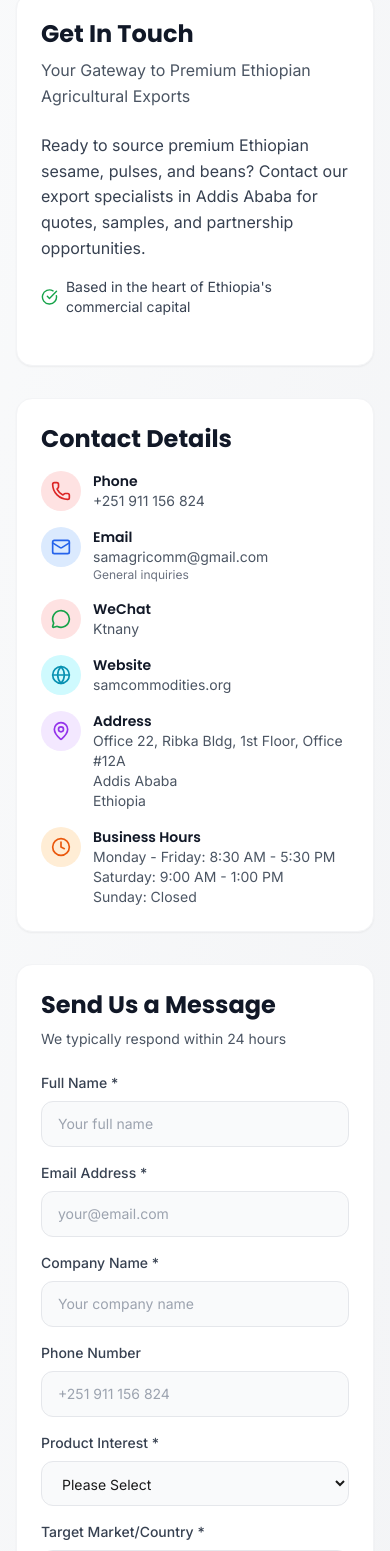
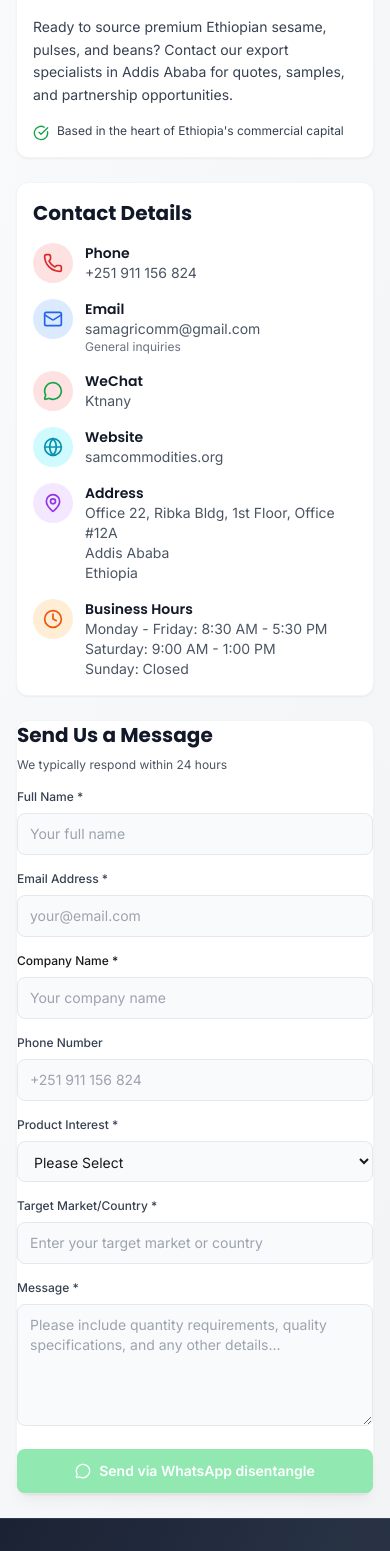
Before and after one commit to brkt1/global-harvest-logistics, a Next.js app: page /contact in a window 390 px wide. Shown: the part 388-1939 px from the top of the page. Built offline with nearby package versions, Linux system fonts and the light colour scheme.

Commit message:
Refactor Contact page to enhance user experience by integrating WhatsApp messaging functionality. Remove loading states and streamline form submission process. Update layout and styling for improved responsiveness and visual appeal, including adjustments to text sizes and spacing.

```diff
--- a/src/app/contact/page.tsx
+++ b/src/app/contact/page.tsx
@@ -2,13 +2,10 @@
 
 import ContactInfo from '@/components/ui/ContactInfo'
 import EditableText from '@/components/ui/EditableText'
-import TruckLoading from '@/components/ui/TruckLoading'
-import { useLoading } from '@/contexts/LoadingContext'
-import { CheckCircle, Send } from 'lucide-react'
+import { CheckCircle, MessageCircle } from 'lucide-react'
 import { useState } from 'react'
 
 export default function Contact() {
-  const { showLoading, hideLoading } = useLoading()
   const [formData, setFormData] = useState({
     name: '',
     email: '',
@@ -19,9 +16,6 @@ export default function Contact() {
     message: ''
   })
 
-  const [isSubmitted, setIsSubmitted] = useState(false)
-  const [isSubmitting, setIsSubmitting] = useState(false)
-
   const handleChange = (e: React.ChangeEvent<HTMLInputElement | HTMLTextAreaElement | HTMLSelectElement>) => {
     setFormData({
       ...formData,
@@ -29,143 +23,125 @@ export default function Contact() {
     })
   }
 
-  const handleSubmit = async (e: React.FormEvent) => {
-    e.preventDefault()
-    setIsSubmitting(true)
-    showLoading('Sending your message...')
-
-    try {
-      // Simulate API call
-      await new Promise(resolve => setTimeout(resolve, 2000))
-      console.log('Contact form:', formData)
-      setIsSubmitted(true)
-    } catch (error) {
-      console.error('Error submitting form:', error)
-    } finally {
-      setIsSubmitting(false)
-      hideLoading()
-    }
+  const formatWhatsAppMessage = () => {
+    const lines = [
+      `Hello! I'm interested in your services.`,
+      '',
+      `*Name:* ${formData.name}`,
+      `*Email:* ${formData.email}`,
+      `*Company:* ${formData.company}`,
+      ...(formData.phone ? [`*Phone:* ${formData.phone}`] : []),
+      `*Product Interest:* ${formData.productInterest}`,
+      `*Target Market:* ${formData.targetMarket}`,
+      '',
+      `*Message:*`,
+      formData.message
+    ]
+    return encodeURIComponent(lines.join('\n'))
   }
 
-  if (isSubmitted) {
-    return (
-      <div className="min-h-screen bg-gradient-to-br from-gray-50 to-gray-100 flex items-center justify-center">
-        <div className="max-w-md mx-auto text-center px-4">
-          <div className="bg-white rounded-2xl p-8 shadow-lg">
-            <CheckCircle className="h-16 w-16 text-green-500 mx-auto mb-6" />
-            <EditableText
-              content="Message Sent!"
-              contentKey="contact-success-title"
-              tag="h1"
-              className="text-2xl font-bold text-gray-900 mb-4"
-            />
-            <EditableText
-              content="Thank you for contacting us. We'll get back to you within 24 hours."
-              contentKey="contact-success-message"
-              tag="p"
-              className="text-gray-600 mb-8"
-            />
-            <EditableText
-              content="Send Another Message"
-              contentKey="contact-success-button"
-              tag="span"
-              className="w-full bg-gradient-to-r from-ghl-primary-600 to-ghl-secondary-400 text-white py-3 rounded-xl font-semibold"
-            />
-          </div>
-        </div>
-      </div>
-    )
+  const sendToWhatsApp = () => {
+    const phoneNumber = '+251912422031'
+    const message = formatWhatsAppMessage()
+    const whatsappUrl = `https://wa.me/${phoneNumber}?text=${message}`
+    window.open(whatsappUrl, '_blank')
   }
 
   return (
     <div className="min-h-screen bg-gradient-to-br from-gray-50 to-gray-100">
       {/* Page Header Section */}
       <div className="bg-white shadow-sm border-b border-gray-200">
-        <div className="container-custom py-8">
-          <div className="text-center">
+        <div className="container-custom py-6 sm:py-8 md:py-10 lg:py-12">
+          <div className="text-center px-2 sm:px-0">
             <EditableText
               content="Quality You Can Trust"
               contentKey="contact-header-title"
               tag="h1"
-              className="text-3xl md:text-4xl font-bold text-gray-900 mb-4"
+              className="text-2xl xs:text-3xl sm:text-3xl md:text-4xl lg:text-5xl font-bold text-gray-900 mb-3 sm:mb-4 lg:mb-6"
             />
             <EditableText
               content="Every shipment undergoes strict quality control from farm to port. We combine local agricultural excellence with international trade precision to deliver the finest Ethiopian pulses and sesame to the world."
               contentKey="contact-header-subtitle"
               tag="p"
-              className="text-lg text-gray-600 max-w-3xl mx-auto"
+              className="text-sm sm:text-base md:text-lg lg:text-xl text-gray-600 max-w-3xl mx-auto leading-relaxed px-2"
             />
           </div>
         </div>
       </div>
 
       {/* Contact Content */}
-      <div className="container-custom py-8 space-y-8">
+      <div className="container-custom py-6 sm:py-8 lg:py-12">
         {/* Get In Touch Section */}
-        <div className="bg-white rounded-2xl p-6 shadow-sm border border-gray-100">
+        <div className="bg-white rounded-xl sm:rounded-2xl p-4 sm:p-6 lg:p-8 shadow-sm border border-gray-100 mb-6 sm:mb-8 lg:mb-10">
           <EditableText
             content="Get In Touch"
             contentKey="contact-section-title"
             tag="h2"
-            className="text-2xl font-bold text-gray-900 mb-2"
+            className="text-xl sm:text-2xl lg:text-3xl font-bold text-gray-900 mb-2 sm:mb-3"
           />
           <EditableText
             content="Your Gateway to Premium Ethiopian Agricultural Exports"
             contentKey="contact-section-subtitle"
             tag="p"
-            className="text-gray-600 mb-6"
+            className="text-sm sm:text-base lg:text-lg text-gray-600 mb-4 sm:mb-6"
           />
           <EditableText
             content="Ready to source premium Ethiopian sesame, pulses, and beans? Contact our export specialists in Addis Ababa for quotes, samples, and partnership opportunities."
             contentKey="contact-section-description"
             tag="p"
-            className="text-gray-700 mb-4"
+            className="text-sm sm:text-base text-gray-700 mb-4 sm:mb-6 leading-relaxed"
           />
-          <div className="flex items-center space-x-2 mb-6">
-            <CheckCircle className="h-5 w-5 text-green-600" />
+          <div className="flex items-start space-x-2 sm:space-x-3">
+            <CheckCircle className="h-4 w-4 sm:h-5 sm:w-5 text-green-600 mt-0.5 flex-shrink-0" />
             <EditableText
               content="Based in the heart of Ethiopia's commercial capital"
               contentKey="contact-section-benefit"
               tag="p"
-              className="text-sm text-gray-700"
+              className="text-xs sm:text-sm text-gray-700"
             />
           </div>
         </div>
 
-        {/* Contact Information Card */}
-        <div className="bg-white rounded-2xl p-6 shadow-sm border border-gray-100">
+        {/* Main Layout - Responsive Grid: Stacked on mobile/tablet, Side-by-side on desktop */}
+        <div className="grid grid-cols-1 lg:grid-cols-3 gap-6 sm:gap-8 lg:gap-12">
+          {/* Left Column - Contact Information (Desktop) / Top (Mobile) */}
+          <div className="lg:col-span-1">
+            <div className="bg-white rounded-xl sm:rounded-2xl p-4 sm:p-6 lg:p-8 shadow-sm border border-gray-100 lg:sticky lg:top-6">
               <EditableText
                 content="Contact Details"
                 contentKey="contact-info-title"
                 tag="h2"
-            className="text-2xl font-bold text-gray-900 mb-4"
+                className="text-xl sm:text-2xl font-bold text-gray-900 mb-4 sm:mb-6"
               />
               <ContactInfo />
             </div>
+          </div>
 
-        {/* Contact Form */}
-        <div className="bg-white rounded-2xl p-6 shadow-sm border border-gray-100">
+          {/* Right Column - Contact Form (Desktop) / Bottom (Mobile) */}
+          <div className="lg:col-span-2">
+            <div className="bg-white rounded-xl sm:rounded-2xl p-複雑sm:p-6 lg:p-8 shadow-sm border border-gray-100">
               <EditableText
                 content="Send Us a Message"
                 contentKey="contact-form-title"
                 tag="h2"
-            className="text-2xl font-bold text-gray-900 mb-2"
+                className="text-xl sm:text-2xl lg:text-3xl font-bold text-gray-900 mb-2 sm:mb-3"
               />
               <EditableText
                 content="We typically respond within 24 hours"
                 contentKey="contact-form-response-time"
                 tag="p"
-            className="text-sm text-gray-600 mb-6"
+                className="text-xs sm:text-sm text-gray-600 mb-4 sm:mb-6 lg:mb-8"
               />
 
-          <form onSubmit={handleSubmit} className="space-y-4">
-            <div className="grid grid-cols-1 gap-4">
-              <div>
+              <form onSubmit={(e) => e.preventDefault()} className="space-y-4 sm:space-y-5 lg:space-y-6">
+                <div className="grid grid-cols-1 sm:grid-cols-2 gap-4 sm:gap-5 lg:gap-6">
+                  {/* Name - Full width on mobile, half on tablet+ */}
+                  <div className="sm:col-span-2">
                     <EditableText
                       content="Full Name *"
                       contentKey="contact-form-name-label"
                       tag="span"
-                  className="block text-sm font-medium text-gray-700 mb-2"
+                      className="block text-xs sm:text-sm font-medium text-gray-700 mb-2"
                     />
                     <input
                       type="text"
@@ -174,17 +150,18 @@ export default function Contact() {
                       required
                       value={formData.name}
                       onChange={handleChange}
-                  className="w-full px-4 py-3 border border-gray-200 rounded-xl focus:ring-2 focus:ring-ghl-primary-500 focus:border-transparent text-sm bg-gray-50"
+                      className="w-full px-3 sm:px-4 py-2.5 sm:py-3 border border-gray-200 rounded-lg sm:rounded-xl focus:ring-2 focus:ring-ghl-primary-500 focus:border-transparent text-sm sm:text-base bg-gray-50 transition-all"
                       placeholder="Your full name"
                     />
                   </div>
 
-              <div>
+                  {/* Email */}
+                  <div className="sm:col-span-1">
                     <EditableText
                       content="Email Address *"
                       contentKey="contact-form-email-label"
                       tag="span"
-                  className="block text-sm font-medium text-gray-700 mb-2"
+                      className="block text-xs sm:text-sm font-medium text-gray-700 mb-2"
                     />
                     <input
                       type="email"
@@ -193,17 +170,19 @@ export default function Contact() {
                       required
                       value={formData.email}
                       onChange={handleChange}
-                  className="w-full px-4 py-3 border border-gray-200 rounded-xl focus:ring-2 focus:ring-ghl-primary-500 focus:border-transparent text-sm bg-gray-50"
+                      className="w-full px-3 sm:px-4 py-2.5 sm:py-3 border border-gray-200 rounded-lg sm:rounded-xl focus:ring-2 focus:ring-ghl-primary-500 focus:border-transparent text-sm sm:text-base bg-gray-50 transition-all"
                       placeholder="your@email.com"
                     />
                   </div>
 
-              <div>
+                  {/* Company */}
+                  <div className="sm:col-span-1">
                     <EditableText
                       content="Company Name *"
                       contentKey="contact-form-company-label"
                       tag="span"
-                  className="block text-sm font-medium text-gray-700 mb-2"
+                      className="block text-xs sm:text-sm font-medium text-gray സൂചന
+-700 mb-2"
                     />
                     <input
                       type="text"
@@ -212,17 +191,18 @@ export default function Contact() {
                       required
                       value={formData.company}
                       onChange={handleChange}
-                  className="w-full px-4 py-3 border border-gray-200 rounded-xl focus:ring-2 focus:ring-ghl-primary-500 focus:border-transparent text-sm bg-gray-50"
+                      className="w-full px-3 sm:px-4 py-2.5 sm:py-3 border border-gray-200 rounded-lg sm:rounded-xl focus:ring-2 focus:ring-ghl-primary-500 focus:border-transparent text-sm sm:text-base bg-gray-50 transition-all"
                       placeholder="Your company name"
                     />
                   </div>
 
-              <div>
+                  {/* Phone */}
+                  <div className="sm:col-span-1">
                     <EditableText
                       content="Phone Number"
                       contentKey="contact-form-phone-label"
                       tag="span"
-                  className="block text-sm font-medium text-gray-700 mb-2"
+                      className="block text-xs sm:text-sm font-medium text-gray-700 mb-2"
                     />
                     <input
                       type="tel"
@@ -230,17 +210,18 @@ export default function Contact() {
                       name="phone"
                       value={formData.phone}
                       onChange={handleChange}
-                  className="w-full px-4 py-3 border border-gray-200 rounded-xl focus:ring-2 focus:ring-ghl-primary-500 focus:border-transparent text-sm bg-gray-50"
+                      className="w-full px-3 sm:px-4 py-2.5 sm:py-3 border border-gray-200 rounded-lg sm:rounded-xl focus:ring-2 focus:ring-ghl-primary-500 focus:border-transparent text-sm sm:text-base bg-gray-50 transition-all"
                       placeholder="+251 911 156 824"
                     />
                   </div>
 
-              <div>
+                  {/* Product Interest */}
+                  <div className="sm:col-span-1">
                     <EditableText
                       content="Product Interest *"
                       contentKey="contact-form-product-label"
                       tag="span"
-                  className="block text-sm font-medium text-gray-700 mb-2"
+                      className="block text-xs sm:text-sm font-medium text-gray-700 mb-2"
                     />
                     <select
                       id="productInterest"
@@ -248,7 +229,7 @@ export default function Contact() {
                       required
                       value={formData.productInterest}
                       onChange={handleChange}
-                  className="w-full px-4 py-3 border border-gray-200 rounded-xl focus:ring-2 focus:ring-ghl-primary-500 focus:border-transparent text-sm bg-gray-50"
+                      className="w-full px-3 sm:px-4 py-2.5 sm:py-3 border border-gray-200 rounded-lg sm:rounded-xl focus:ring-2 focus:ring-ghl-primary-500 focus:border-transparent text-sm sm:text-base bg-gray-50 transition-all"
                     >
                       <option value="">Please Select</option>
                       <option value="humera-sesame">Humera Sesame</option>
@@ -262,12 +243,13 @@ export default function Contact() {
                     </select>
                   </div>
 
-              <div>
+                  {/* Target Market */}
+                  <div className="sm:col-span-1">
                     <EditableText
                       content="Target Market/Country *"
                       contentKey="contact-form-market-label"
                       tag="span"
-                  className="block text-sm font-medium text-gray-700 mb-2"
+                      className="block text-xs sm:text-sm font-medium text-gray-700 mb-2"
                     />
                     <input
                       type="text"
@@ -276,17 +258,18 @@ export default function Contact() {
                       required
                       value={formData.targetMarket}
                       onChange={handleChange}
-                  className="w-full px-4 py-3 border border-gray-200 rounded-xl focus:ring-2 focus:ring-ghl-primary-500 focus:border-transparent text-sm bg-gray-50"
+                      className="w-full px-3 sm:px-4 py-2.5 sm:py-3 border border-gray-200 rounded-lg sm:rounded-xl focus:ring-2 focus:ring-ghl-primary-500 focus:border-transparent text-sm sm:text-base bg-gray-50 transition-all"
                       placeholder="Enter your target market or country"
                     />
                   </div>
 
-              <div>
+                  {/* Message - Full width */}
+                  <div className="sm:col-span-2">
                     <EditableText
                       content="Message *"
                       contentKey="contact-form-message-label"
                       tag="span"
-                  className="block text-sm font-medium text-gray-700 mb-2"
+                      className="block text-xs sm:text-sm font-medium text-gray-700 mb-2"
                     />
                     <textarea
                       id="message"
@@ -295,38 +278,28 @@ export default function Contact() {
                       required
                       value={formData.message}
                       onChange={handleChange}
-                  className="w-full px-4 py-3 border border-gray-200 rounded-xl focus:ring-2 focus:ring-ghl-primary-500 focus:border-transparent text-sm bg-gray-50"
+                      className="w-full px-3 sm:px-4 py-2.5 sm:py-3 border border-gray-200 rounded-lg sm:rounded-xl focus:ring-2 focus:ring-ghl-primary-500 focus:border-transparent text-sm sm:text-base bg-gray-50 transition-all resize-y"
                       placeholder="Please include quantity requirements, quality specifications, and any other details..."
                     />
                   </div>
                 </div>
 
                 <button
-              type="submit"
-              disabled={isSubmitting}
-              className="w-full bg-gradient-to-r from-ghl-primary-600 to-ghl-secondary-400 text-white py-4 rounded-xl font-semibold flex items-center justify-center gap-2 disabled:opacity-50 disabled:cursor-not-allowed shadow-lg"
+                  type="button"
+                  onClick={sendToWhatsApp}
+                  disabled={!formData.name || !formData.email || !formData.company || !formData.productInterest || !formData.targetMarket || !formData.message}
+                  className="w-full bg-[#25D366] hover:bg-[#20BA5A] active:bg-[#1DA851] text-white py-3 sm:py-4 lg:py-4 px-4 sm:px-6 rounded-lg sm:rounded-xl font-semibold text-sm sm:text-base flex items-center justify-center gap-2 disabled:opacity-50 disabled:cursor-not-allowed shadow-lg hover:shadow-xl transition-all duration-200 transform hover:scale-[1.02] active:scale-[0.98]"
                 >
-              {isSubmitting ? (
-                <>
-                  <TruckLoading size="sm" className="!flex-row" />
+                  <MessageCircle className="h-4 w-4 sm:h-5 sm:w-5" />
                   <EditableText
-                    content="Sending..."
-                    contentKey="contact-form-submitting"
+                    content="Send via WhatsApp disentangle"
+                    contentKey="contact-form-whatsapp"
                     tag="span"
                   />
-                </>
-              ) : (
-                <>
-                  <Send className="h-4 w-4" />
-                  <EditableText
-                    content="Send Message"
-                    contentKey="contact-form-submit"
-                    tag="span"
-                  />
-                </>
-              )}
                 </button>
               </form>
+            </div>
+          </div>
         </div>
       </div>
 
```
Lines whose indentation alone changed are shown as unchanged.
